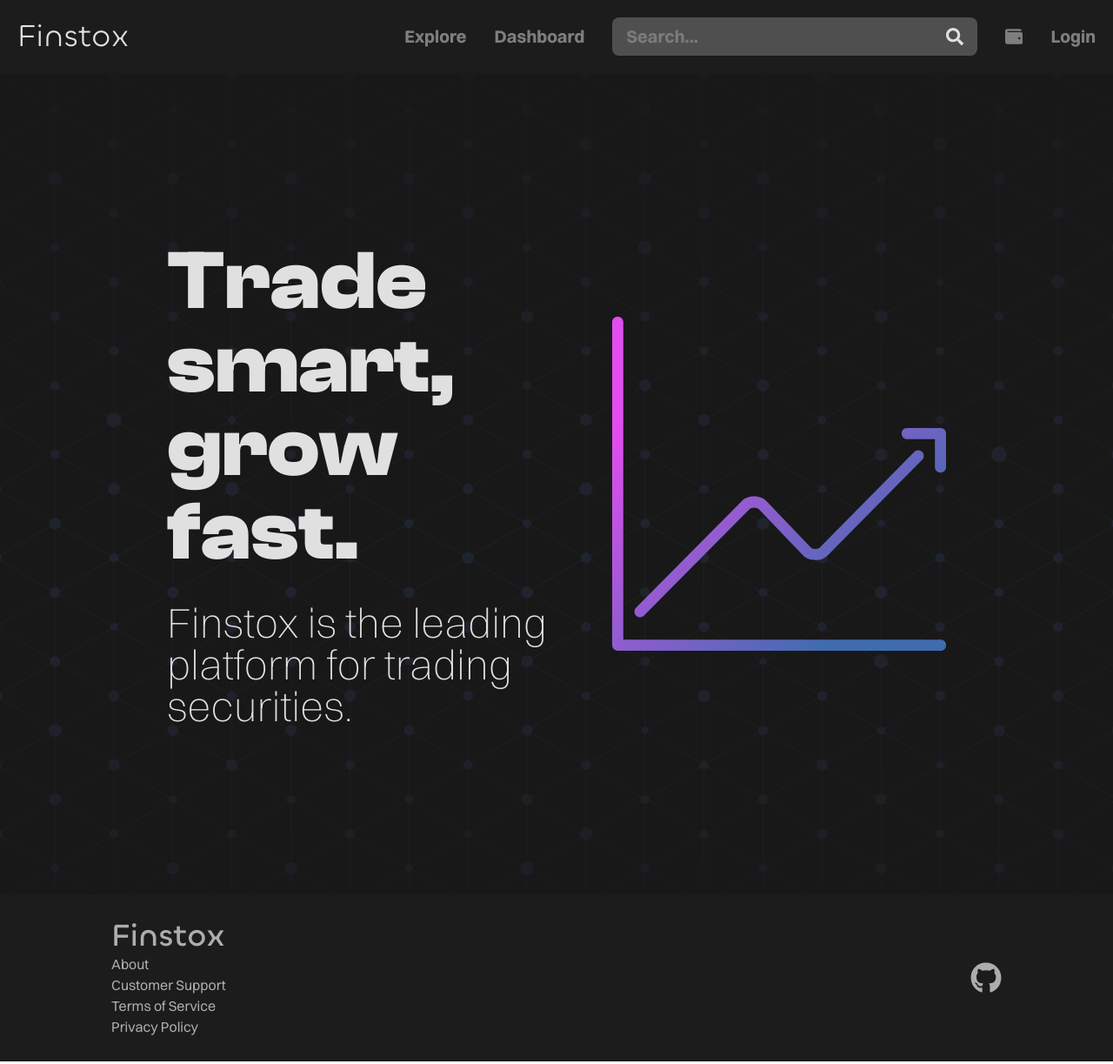
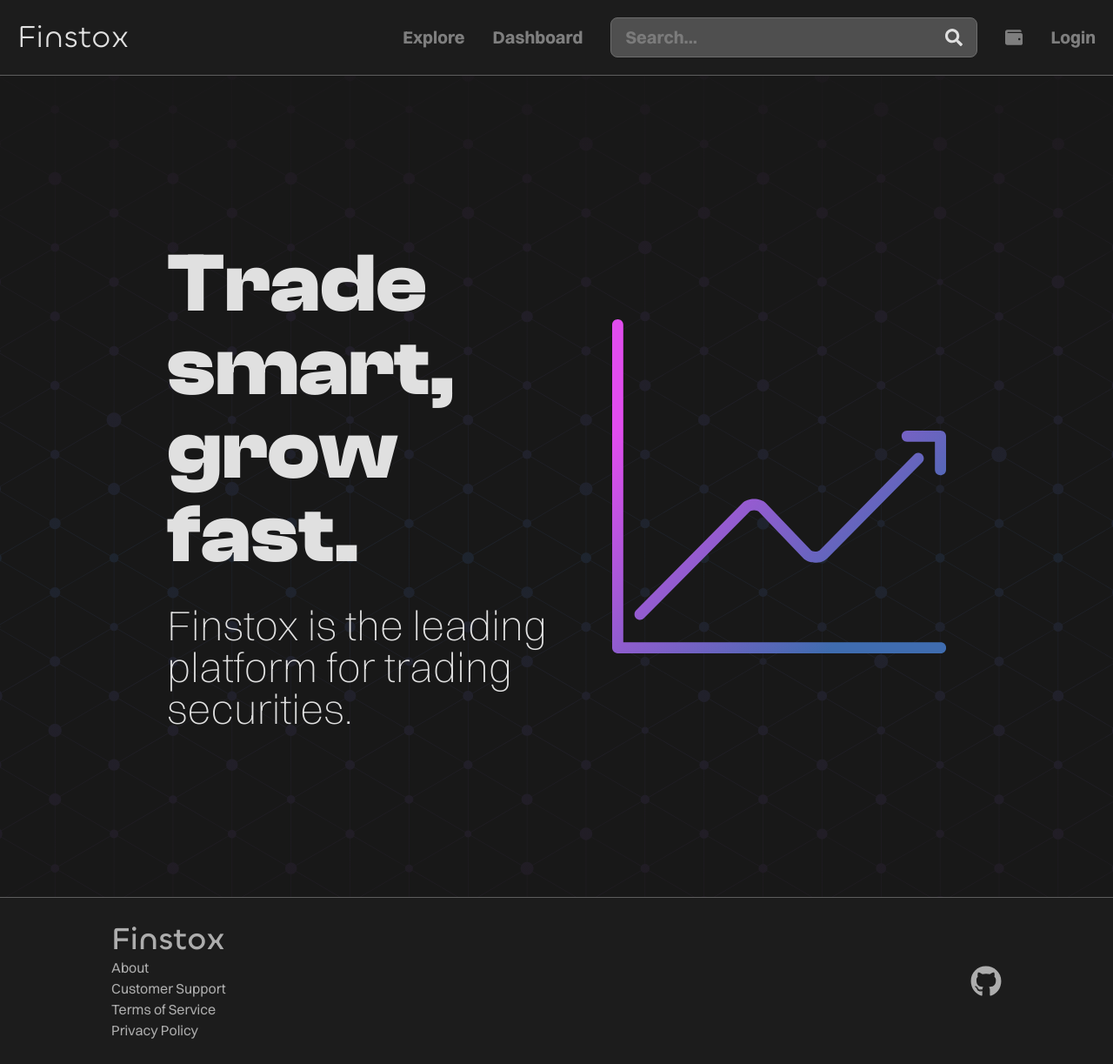
Before and after one commit to rrex971/finstox, a React (Vite) app: page / in a window 1280 px wide. Shown: the whole page at 87% size. Built offline with nearby package versions, Linux system fonts and the light colour scheme.

Commit message:
Add borders for aesthetic purposes, change fonts where necessary.

```diff
--- a/src/components/Footer.jsx
+++ b/src/components/Footer.jsx
@@ -5,7 +5,7 @@ const Footer = () => {
 
     return (
     <footer>
-        <div className="bg-woodsmoke-900 min-h-48 flex font-body justify-between items-center text-mercury-400 px-32">
+        <div className="bg-woodsmoke-900 min-h-48 flex font-body justify-between border-t-1 border-woodsmoke-600 items-center text-mercury-400 px-32">
             <div className="flex-col justify-between items-center">
                 <div className="text-4xl font-logo font-medium">
                     Finstox
--- a/src/components/Navbar.jsx
+++ b/src/components/Navbar.jsx
@@ -5,7 +5,7 @@ import SearchBar from './SearchBar';
 
 const Navbar = () => {
     return (
-    <nav className="bg-woodsmoke-900 bg-cover font-body p-4 md:p-5">
+    <nav className="bg-woodsmoke-900 bg-cover border-b-1 border-woodsmoke-600  font-body p-4 md:p-5">
       <div className="container mx-auto flex flex-col md:flex-row justify-between items-center">
         <div className="flex justify-between items-center w-full md:w-auto">
           <div className="text-mercury-200 text-lg md:text-4xl font-logo font-normal">
--- a/src/components/SearchBar.jsx
+++ b/src/components/SearchBar.jsx
@@ -5,7 +5,7 @@ import { FaSearch } from "react-icons/fa";
 const SearchBar = () => {
     const navigate = useNavigate();
     return (
-        <div className="flex justify-between items-center pr-4 rounded-lg bg-woodsmoke-700 text-mercury-200">
+        <div className="flex justify-between items-center pr-4 rounded-lg bg-woodsmoke-700 border-1 border-woodsmoke-500 text-mercury-200">
             <input
                 id="search"
                 type="text"
--- a/src/screens/Explore.jsx
+++ b/src/screens/Explore.jsx
@@ -5,7 +5,7 @@ import { Link } from "react-router";
 
 const Explore = () => {
     return (
-        <div className="h-screen text-4xl flex justify-center pt-24">
+        <div className="h-screen text-4xl flex justify-center font-body pt-24">
             <div className="text-mercury-200 bg-woodsmoke-900 rounded-xl w-5/6 flex flex-col py-16 px-16 space-y-16">
                 <div className="font-bold pb-4">Trending Stocks</div>
                 <div className="h-1/5 bg-woodsmoke-850">
--- a/src/screens/SearchResults.jsx
+++ b/src/screens/SearchResults.jsx
@@ -7,7 +7,7 @@ const SearchResults = () => {
     return (
         <div className="h-screen text-4xl flex font-body justify-center pt-24">
             <div className="text-mercury-200 bg-woodsmoke-900 rounded-xl w-5/6 flex flex-col py-16 px-16 space-y-16">
-                <div className="font-bold pb-4">Search results for "{searchParams.get("q")}"</div>
+                <div className="font-body font-bold pb-4">Search results for "{searchParams.get("q")}"</div>
                 <div className="text-2xl">No results :(</div>
             </div>
         </div>
```
Also changed, not shown: src/screens/Home.jsx (line endings or trailing spaces).
